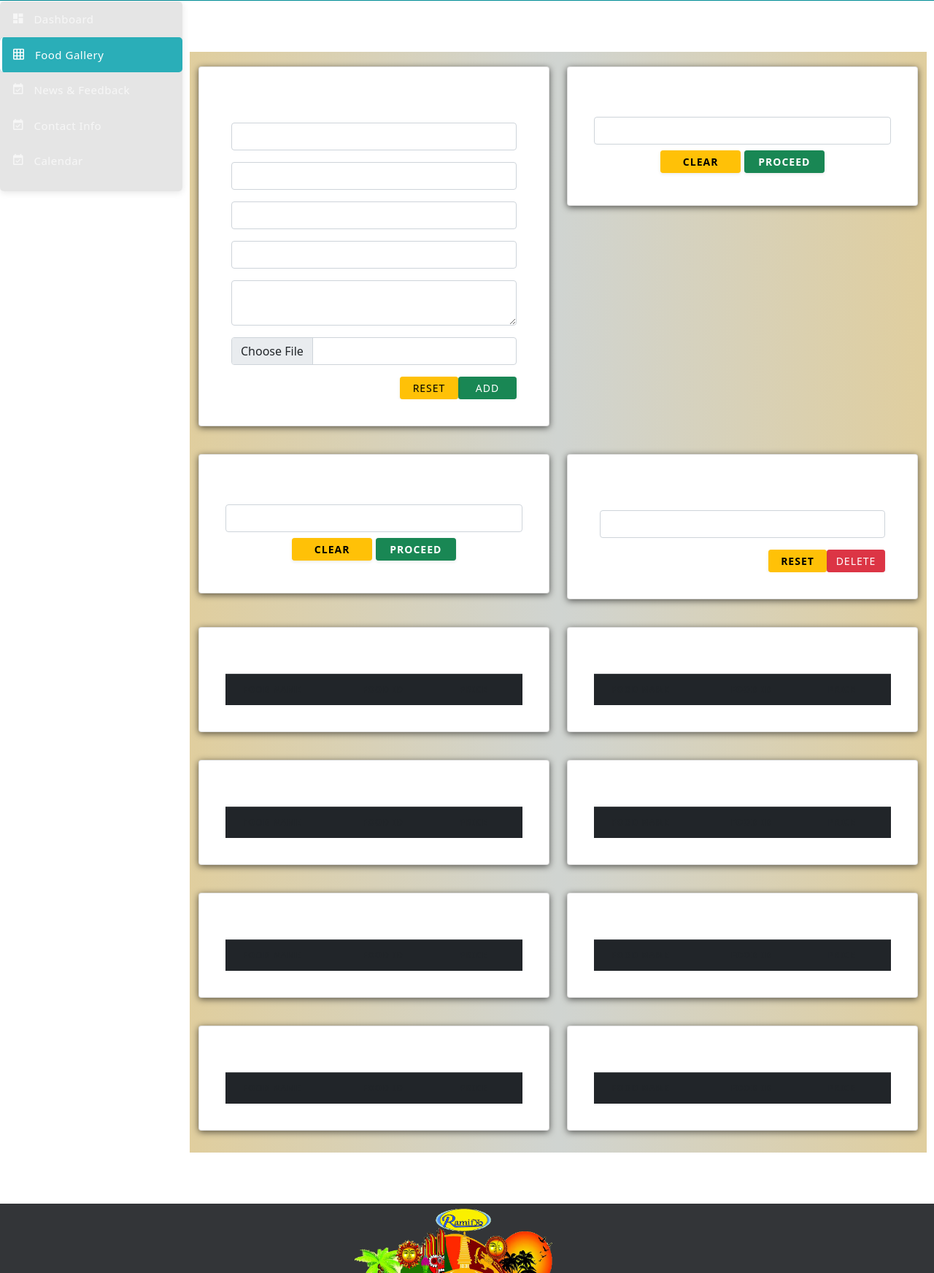
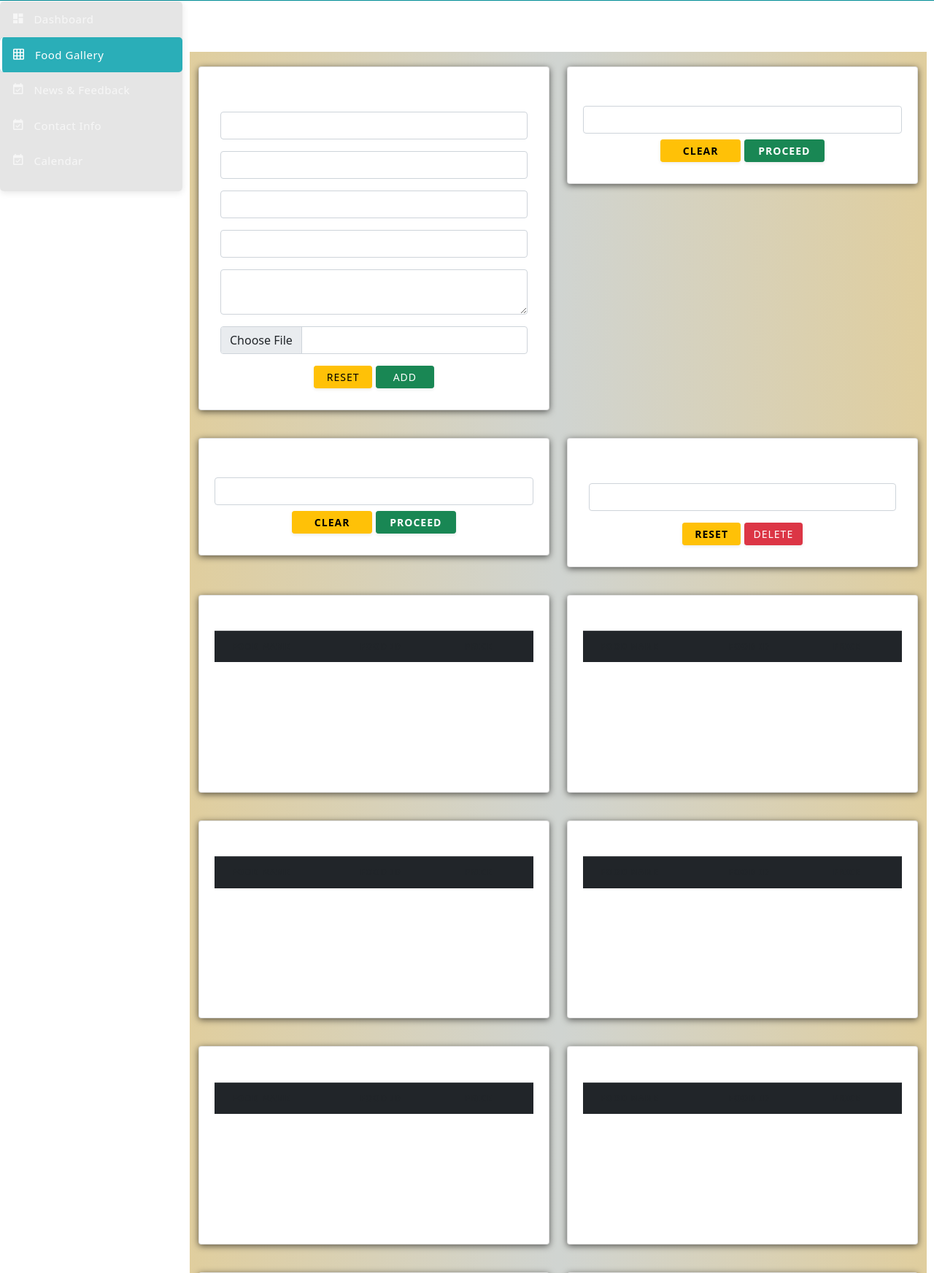
Before and after one commit to SameeraGurusinghe/RamifyoCocoBeachResort, a PHP site: page /foodgallery.php in a window 1280 px wide. Shown: the part 148-1892 px from the top of the page at 73% size. Run offline with PHP 8.4, Linux system fonts and the light colour scheme; the visitor is signed in with stand-in values (Sample User, id 1); data that the repository does not hold is empty; some libraries are stand-ins or nearby versions.

Commit message:
style changes all the pages

```diff
--- a/assets/css/app-style.css
+++ b/assets/css/app-style.css
@@ -432,43 +432,6 @@ hr {
 
 }
 
-/* SearachBar
-.search-bar{
-	margin-left: 20px;
-	position: relative;
-}
-
-.search-bar input{
-	 border: 0px solid #f1f1f1;
-     font-size: 15px;
-     width: 530px;
-     border-radius: 0.25rem;
-     height: 34px;
-     padding: .375rem 2.0rem .375rem .75rem;
-     background-color: rgba(255, 255, 255, 0.2);
-}
-
-
-.search-bar input::placeholder {
-    color: #fff !important;
-    font-size: 13px;
-    opacity: .5 !important;
-}
-
-
-.search-bar input:focus{
-   background-color: rgba(0,0,0,.2);
-   border: 0px solid #f1f1f1;
-   box-shadow: 0 0 0 0.2rem rgba(255, 255, 255, 0.45)
-}
-
-.search-bar a i{
-	position: absolute;
-    top: 8px;
-    right: 15px;
-    color: #fff;
-	 font-size: 16px;
-}*/
 .product-img {
     height: 32px;
 }
@@ -522,7 +485,7 @@ hr {
 }
 
 .card{
-   padding: 20px;
+   padding: 5px;
    margin-top: -10px;
    box-shadow: 0 2px 10px rgba(0, 0, 0, 0.6);
    border: none;
--- a/foodgallery.php
+++ b/foodgallery.php
@@ -155,10 +155,9 @@ include_once("includes/header.php");
                       <input type="file" name="fpicture" class="form-control">
 											</div>
 
-											<div class="p-2">
-                      <!--<button type="submit" class="btn btn-success btn-sm" style="width: 80px; float: right;" name="addfood">ADD</button>-->
-											<button type="button" class="btn btn-success btn-sm" style="width: 80px; float: right;" data-bs-toggle="modal" data-bs-target="#staticBackdropForAdd">ADD</button>
-                      <button type="reset" class="btn btn-warning btn-sm" style="width: 80px; float: right;">RESET</button>
+											<div class="p-2 text-center">
+                      <button type="reset" class="btn btn-warning btn-sm" style="width: 80px;">RESET</button>
+                      <button type="button" class="btn btn-success btn-sm" style="width: 80px;" data-bs-toggle="modal" data-bs-target="#staticBackdropForAdd">ADD</button>
 											</div>
                       <?php include("infobox/addfoodinfobox.php"); ?>
 
@@ -195,7 +194,7 @@ include_once("includes/header.php");
 
                 <div class="p-2 text-center">
                   <button type="reset" class="btn btn-warning btn-sm" style="width: 110px;"><b>CLEAR</b></button>
-                  <button type="submit" class="btn btn-success btn-sm" name="checkfood" style="width:  110px;"><b>PROCEED</b></button>
+                  <button type="submit" class="btn btn-success btn-sm" name="checkfood" style="width: 110px;"><b>PROCEED</b></button>
                 </div>
               </form>
 
@@ -250,7 +249,7 @@ include_once("includes/header.php");
 
                       <div class="p-2 text-center">
                       <button type="reset" class="btn btn-warning btn-sm" style="width: 110px;"><b>CLEAR</b></button>
-                      <button type="button" class="btn btn-success btn-sm" style="width:  110px;" data-bs-toggle="modal" data-bs-target="#staticBackdropForUpdate"><b>UPDATE</b></button>
+                      <button type="button" class="btn btn-success btn-sm" style="width: 110px;" data-bs-toggle="modal" data-bs-target="#staticBackdropForUpdate"><b>UPDATE</b></button>
                       </div>
 
                       <?php include("infobox/updatefoodinfobox.php"); ?>
@@ -293,7 +292,7 @@ include_once("includes/header.php");
 
                 <div class="p-2 text-center">
                   <button type="reset" class="btn btn-warning btn-sm" style="width: 110px;"><b>CLEAR</b></button>
-                  <button type="submit" class="btn btn-success btn-sm" name="checkavailabilityfood" style="width:  110px;"><b>PROCEED</b></button>
+                  <button type="submit" class="btn btn-success btn-sm" name="checkavailabilityfood" style="width: 110px;"><b>PROCEED</b></button>
                 </div>
               </form>
 
@@ -369,10 +368,9 @@ include_once("includes/header.php");
 										</select>
 									</div>
 
-									<div class="p-2">
-                  <!--<button type="submit" class="btn btn-danger btn-sm" name="delid" style="width: 80px; float: right;">DELETE</button>-->
-										<button type="button" class="btn btn-danger btn-sm" style="width: 80px; float: right;" data-bs-toggle="modal" data-bs-target="#staticBackdropForDelete">DELETE</button>
-                    <button type="reset" class="btn btn-warning btn-sm" style="width: 80px; float: right;"><b>RESET</b></button>
+									<div class="p-2 text-center">
+                    <button type="reset" class="btn btn-warning btn-sm" style="width: 80px;"><b>RESET</b></button>
+                    <button type="button" class="btn btn-danger btn-sm" style="width: 80px;" data-bs-toggle="modal" data-bs-target="#staticBackdropForDelete">DELETE</button>
                   </div>
                   <?php include("infobox/deletefoodinfobox.php"); ?>
 
--- a/includes/foodtables.php
+++ b/includes/foodtables.php
@@ -6,6 +6,7 @@
             <div class="table-responsive">
               <h5 class="card-title text-center">RICE</h5>
 
+              <div style="width:auto; height:200px; overflow:auto;">
                 <table class="table table-sm bg-dark">
                   <thead>
                     <tr>
@@ -28,6 +29,7 @@
             </div>
           </div>
         </div>
+      </div>
       <!--Rice menu area end-->
 
       <!--Koththu menu area start-->
@@ -37,6 +39,7 @@
             <div class="table-responsive">
               <h5 class="card-title text-center">KOTHTHU</h5>
 
+              <div style="width:auto; height:200px; overflow:auto;">
               <table class="table table-sm bg-dark">
                   <thead>
                       <tr>
@@ -55,6 +58,7 @@
                       ?>
                   </tbody>
               </table>
+              </div>
 
             </div>
           </div>
@@ -71,6 +75,7 @@
             <div class="table-responsive">
               <h5 class="card-title text-center">NOODLES</h5>
 
+              <div style="width:auto; height:200px; overflow:auto;">
               <table class="table table-sm bg-dark">
                 <thead>
                     <tr>
@@ -89,6 +94,7 @@
                     ?>
                 </tbody>
               </table>
+              </div>
 
             </div>
           </div>
@@ -103,6 +109,7 @@
               <div class="table-responsive">
                 <h5 class="card-title text-center">SOUP</h5>
 
+                <div style="width:auto; height:200px; overflow:auto;">
                 <table class="table table-sm bg-dark">
                     <thead>
                       <tr>
@@ -123,6 +130,8 @@
                     </tbody>
                 </table>
                 </div>
+
+              </div>
             </div>
           </div>
         </div>
@@ -137,6 +146,7 @@
             <div class="table-responsive">
               <h5 class="card-title text-center">CURRY</h5>
 
+              <div style="width:auto; height:200px; overflow:auto;">
               <table class="table table-sm bg-dark">
                 <thead>
                     <tr>
@@ -155,6 +165,7 @@
                     ?>
                 </tbody>
               </table>
+              </div>
 
             </div>
           </div>
@@ -169,6 +180,7 @@
               <div class="table-responsive">
                 <h5 class="card-title text-center">DRINK</h5>
 
+                <div style="width:auto; height:200px; overflow:auto;">
                 <table class="table table-sm bg-dark">
                     <thead>
                       <tr>
@@ -189,6 +201,8 @@
                     </tbody>
                 </table>
                 </div>
+
+              </div>
             </div>
           </div>
         </div>
@@ -204,6 +218,7 @@
             <div class="table-responsive">
               <h5 class="card-title text-center">DESSERT</h5>
 
+              <div style="width:auto; height:200px; overflow:auto;">
               <table class="table table-sm bg-dark">
                 <thead>
                     <tr>
@@ -222,6 +237,7 @@
                     ?>
                 </tbody>
               </table>
+              </div>
 
             </div>
           </div>
@@ -236,6 +252,7 @@
             <div class="table-responsive">
               <h5 class="card-title text-center">Various</h5>
 
+              <div style="width:auto; height:200px; overflow:auto;">
               <table class="table table-sm bg-dark">
                 <thead>
                     <tr>
@@ -254,6 +271,7 @@
                     ?>
                 </tbody>
               </table>
+              </div>
 
             </div>
           </div>
--- a/includes/footer.php
+++ b/includes/footer.php
@@ -53,8 +53,9 @@ echo "<div class='col'>";
 	echo "<img src='images/theme.png' class='hometheme'>";
       echo "<br><a href='https://www.facebook.com/Sea-Beach-Resort-Negombo-106715187809659/' class='fa fa-facebook'></a>";
       echo "<a href='#' class='fa fa-twitter'></a>";
-      echo "<a href='#' class='fa fa-youtube'></a>";
-      echo "<p>&copy; 2021 | Ramifyo Coco Beach Resort Private Limited. All Rights Reserved.</p></br>";
+      echo "<a href='#' class='fa fa-youtube'></a><br>";
+	  echo "<a href='termsandcondition.php' target='_blank' style='text-decoration:none;'>Terms & Conditions</a><br>";
+      echo "<p id='copyright'>&copy; <script>document.getElementById('copyright').appendChild(document.createTextNode(new Date().getFullYear()))</script> Ramifyo Coco Beach Resort Private Limited. All Rights Reserved.</p></br>";
 echo "</div>";
 
 ?>
--- a/includes/orderinfo.php
+++ b/includes/orderinfo.php
@@ -43,7 +43,7 @@ while($row=mysqli_fetch_array($Result)){
         else if ($foodstatus == 1){
         echo "<br>";
         echo "<span class='buttonart'>";
-        echo "<button type='button' class='btn btn-danger' style='float: right;' title='This meal currently not available. We will update status once the meal is coming to available status.'>We are sorry. This meal currently not available</button>";
+        echo "<button type='button' class='btn btn-danger' style='float: right;' title='This meal currently unavailable. We will update status once the meal come to available status.'>We are sorry. This meal currently unavailable</button>";
         echo "</span>";
         }
 
--- a/livechat/log.html
+++ b/livechat/log.html
@@ -1 +1 @@
-<div class='msgln'><span class='chat-time'>9:22 AM</span> <b class='user-name'>employee@gmail.com</b> hello<br></div><div class='msgln'><span class='left-info'>User <b class='user-name-left'>employee@gmail.com</b> has left the chat session.</span><br></div><div class='msgln'><span class='left-info'>User <b class='user-name-left'>employee@gmail.com</b> has left the chat session.</span><br></div><div class='msgln'><span class='left-info'>User <b class='user-name-left'>employee@gmail.com</b> has left the chat session.</span><br></div><div class='msgln'><span class='left-info'>User <b class='user-name-left'>hashan@gmail.com</b> has left the chat session.</span><br></div><div class='msgln'><span class='left-info'>User <b class='user-name-left'>hashan@gmail.com</b> has left the chat session.</span><br></div><div class='msgln'><span class='left-info'>User <b class='user-name-left'>hashan@gmail.com</b> has left the chat session.</span><br></div><div class='msgln'><span class='left-info'>User <b class='user-name-left'>hashan@gmail.com</b> has left the chat session.</span><br></div><div class='msgln'><span class='left-info'>User <b class='user-name-left'>admin@gmail.com</b> has left the chat session.</span><br></div>
+<div class='msgln'><span class='chat-time'>9:22 AM</span> <b class='user-name'>employee@gmail.com</b> hello<br></div><div class='msgln'><span class='left-info'>User <b class='user-name-left'>employee@gmail.com</b> has left the chat session.</span><br></div><div class='msgln'><span class='left-info'>User <b class='user-name-left'>employee@gmail.com</b> has left the chat session.</span><br></div><div class='msgln'><span class='left-info'>User <b class='user-name-left'>employee@gmail.com</b> has left the chat session.</span><br></div><div class='msgln'><span class='left-info'>User <b class='user-name-left'>hashan@gmail.com</b> has left the chat session.</span><br></div><div class='msgln'><span class='left-info'>User <b class='user-name-left'>hashan@gmail.com</b> has left the chat session.</span><br></div><div class='msgln'><span class='left-info'>User <b class='user-name-left'>hashan@gmail.com</b> has left the chat session.</span><br></div><div class='msgln'><span class='left-info'>User <b class='user-name-left'>hashan@gmail.com</b> has left the chat session.</span><br></div><div class='msgln'><span class='left-info'>User <b class='user-name-left'>admin@gmail.com</b> has left the chat session.</span><br></div><div class='msgln'><span class='left-info'>User <b class='user-name-left'>hashan@gmail.com</b> has left the chat session.</span><br></div>
```
Also changed, not shown: News & Feedback.php (+8 -6 lines), UserHomePage.php (+30 -56 lines), action_pages/orderaconformction.php (+0 -17 lines), admindashbord.php (+4 -6 lines), contactupdate.php (+20 -21 lines). Lines whose indentation alone changed are shown as unchanged.
